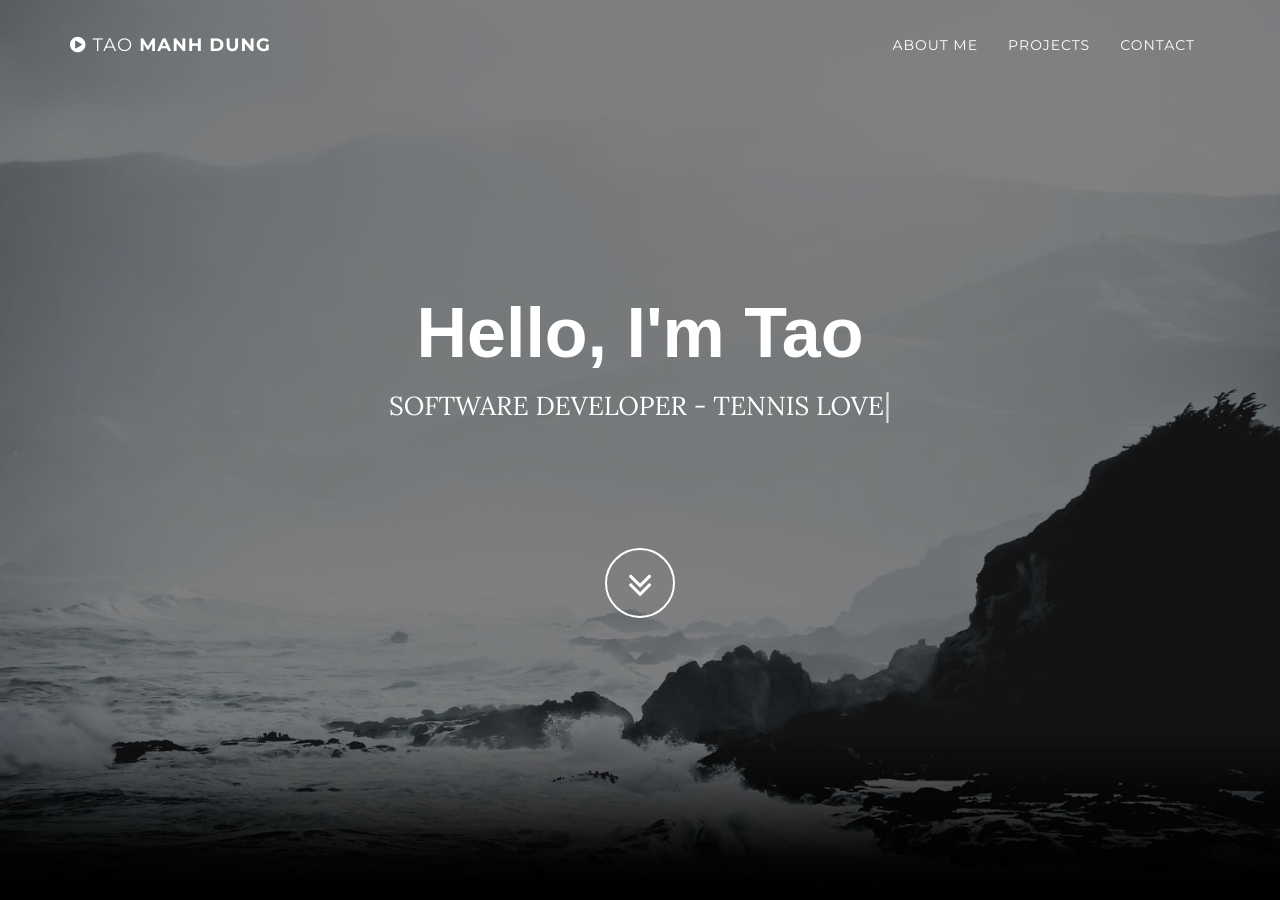
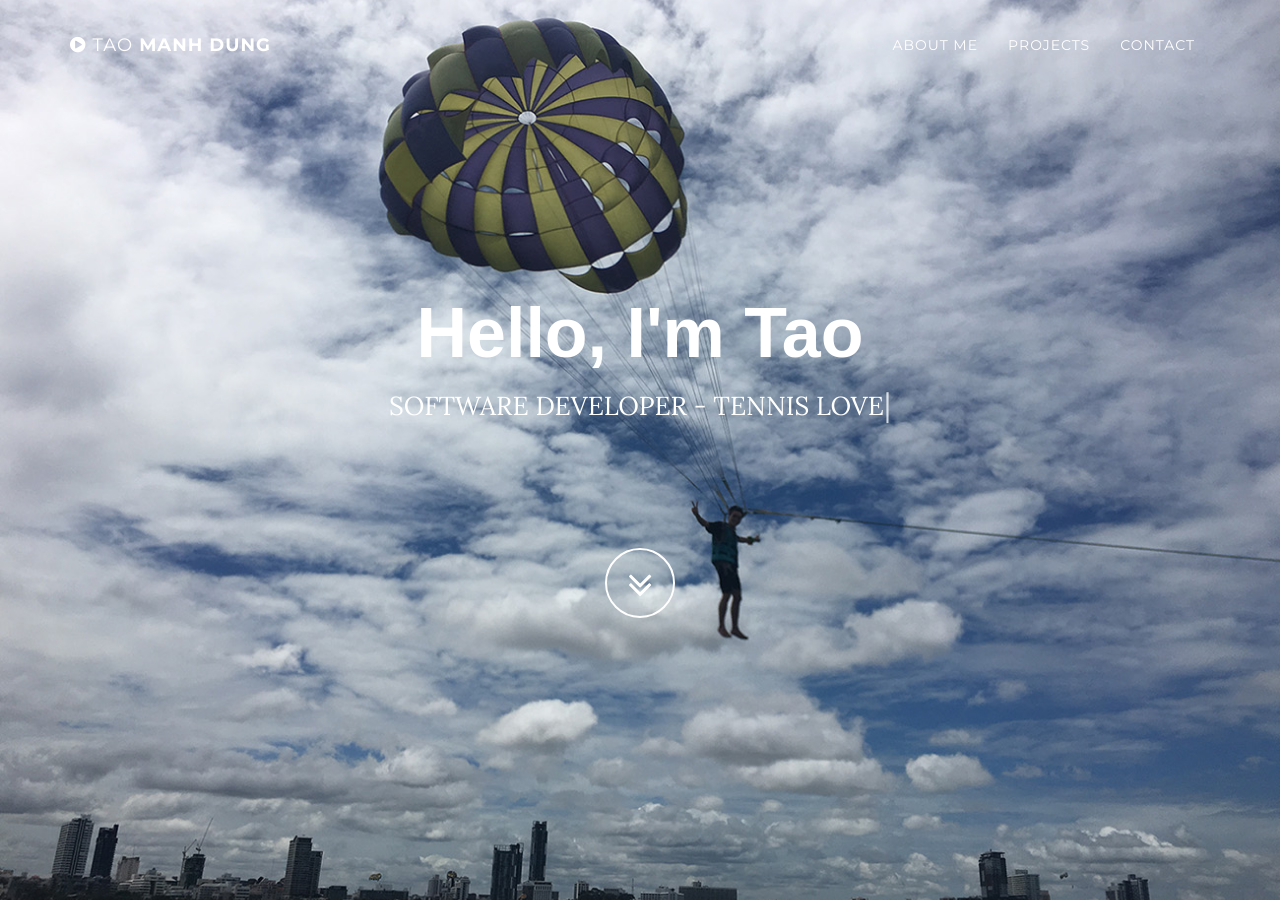
Before and after one commit to taomanhdung/my_cv, a Jekyll site: the page built from index.md, in a window 1280 px wide and 900 px high. Built offline with Jekyll 4.4.1, drawn with Linux system fonts in a browser that asks for light colours; nearby versions of some CDN libraries.

Commit message:
new update

```diff
--- a/_config.yml
+++ b/_config.yml
@@ -40,7 +40,8 @@
   - text: "<div class='typed-hello'>Hello, I'm Tao</div>SOFTWARE DEVELOPER - TENNIS LOVER"
   #- text: "SOFTWARE DEVELOPER - TENNIS LOVER"
 
-me-img: "/img/jetpacktocat.png"
+me-img: "/img/logo.png"
+favicon: "/img/logo.png"
 
 
 # Sections shown in the index page
--- a/css/main.css
+++ b/css/main.css
@@ -1,3 +1,8 @@
+
+.intro{
+    background: #000 url("../img/intro_bg_1.jpg") no-repeat scroll center / cover;
+}
+
 .typed-container{
     height: 250px;
 }
```
Also changed, not shown: img/intro_bg_1.jpg (added), img/logo.png (added), img/my_avatar_1.jpg (added), 7 other files.
